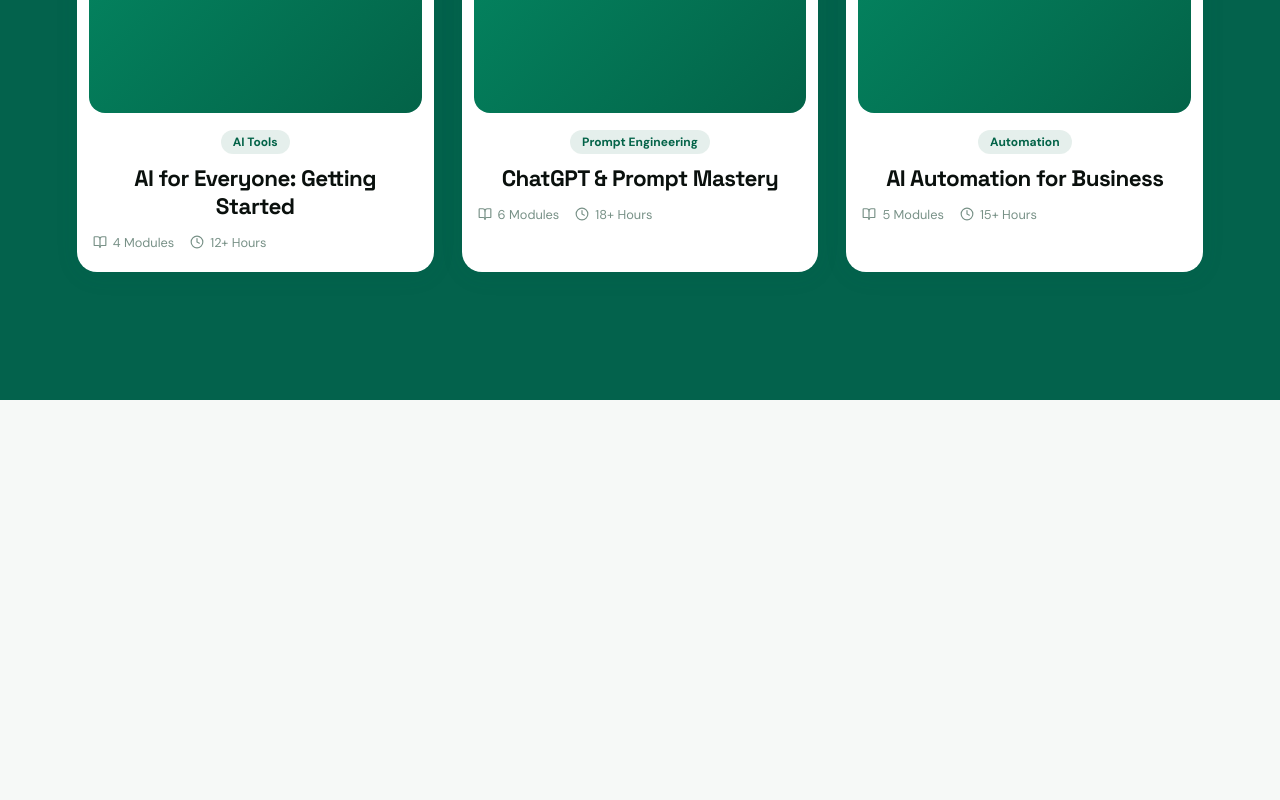
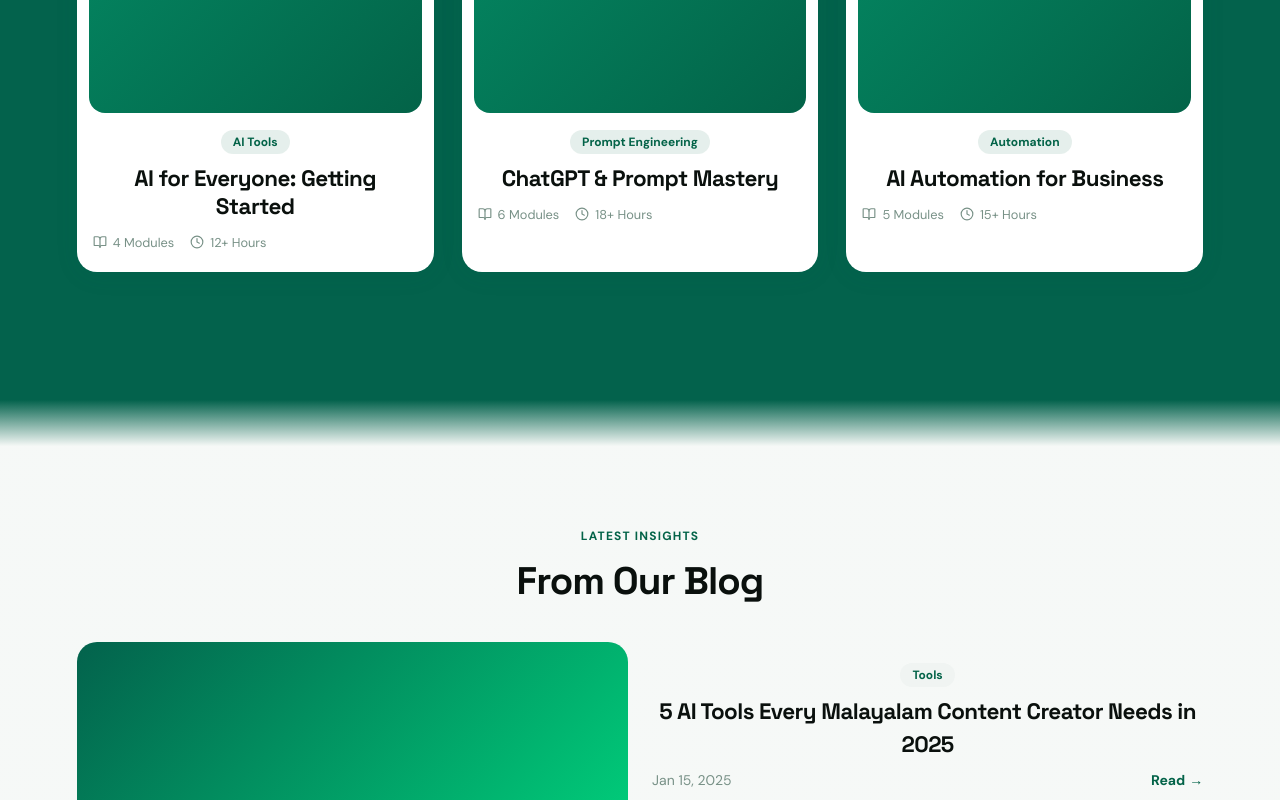
Before and after one commit to Elyst-AI-Git/elyst-ai-landing-page, a React (Vite) app: page / in a window 1280 px wide. Shown: the part 2000-2800 px from the top of the page. Before the commit the page ends 2400 px from the top, so only its background shows below. Built offline with nearby package versions, Linux system fonts and the light colour scheme.

Commit message:
feat: Add blog section

```diff
--- /dev/null
+++ b/src/components/Blog.jsx
@@ -0,0 +1,86 @@
+import { motion } from "framer-motion";
+
+const recentPosts = [
+  { category: "Tools", title: "5 AI Tools Every Malayalam Content Creator Needs in 2025", date: "Jan 15, 2025" },
+  { category: "Education", title: "What is Prompt Engineering? A Beginner's Guide", date: "Jan 8, 2025" },
+  { category: "Community", title: "How We Ran Kerala's First GenAI Cohort: AI Yathra 2.0", date: "Dec 28, 2024" },
+];
+
+const Blog = () => {
+  return (
+    <section
+      id="blog"
+      className="section-padding"
+      style={{
+        background: `linear-gradient(180deg, #03624C 0%, hsl(140 18% 97%) 5%, hsl(140 18% 97%) 100%)`,
+      }}
+    >
+      <div className="max-w-300 mx-auto">
+        <div className="mb-8">
+          <span className="font-body font-bold text-primary uppercase tracking-widest text-xs mb-2 block">
+            LATEST INSIGHTS
+          </span>
+          <h2 className="font-display font-bold text-h2 text-text-primary">From Our Blog</h2>
+        </div>
+
+      <div className="grid grid-cols-1 lg:grid-cols-[1fr_1fr] gap-6">
+          {/* Featured post */}
+          <motion.div
+            initial={{ opacity: 0, x: -24 }}
+            whileInView={{ opacity: 1, x: 0 }}
+            viewport={{ once: true }}
+            transition={{ duration: 0.6, ease: "easeOut" }}
+            className="rounded-card overflow-hidden bg-surface-muted"
+          >
+            <div
+              className="w-full aspect-video"
+              style={{ background: "linear-gradient(135deg, #03624c, #00df82)" }}
+            />
+            <div className="p-5">
+              <span className="inline-block font-body font-bold text-xs text-primary bg-background rounded-pill px-3 py-1 mb-2">
+                AI Education
+              </span>
+              <p className="font-body text-text-muted-custom text-xs mb-1">Feb 1, 2025</p>
+              <h3 className="font-display font-bold text-h3 text-text-primary mb-2 line-clamp-2">
+                How AI is Changing Education in Kerala: A Practical Guide for Students
+              </h3>
+              <p className="font-body text-sm text-text-secondary line-clamp-2 mb-3">
+                Discover how AI tools are transforming the learning experience for students across Kerala.
+              </p>
+              <a href="#" className="font-body font-bold text-sm text-primary hover:gap-3 transition-all duration-200 inline-flex items-center gap-2">
+                Read More <span>→</span>
+              </a>
+            </div>
+          </motion.div>
+
+          {/* Recent posts */}
+          <div className="flex flex-col">
+            {recentPosts.map((post, i) => (
+              <motion.div
+                key={i}
+                initial={{ opacity: 0, x: 24 }}
+                whileInView={{ opacity: 1, x: 0 }}
+                viewport={{ once: true }}
+                transition={{ delay: i * 0.1, duration: 0.6, ease: "easeOut" }}
+                className="py-5 border-b border-surface-muted last:border-b-0"
+              >
+                <span className="inline-block font-body font-bold text-xs text-primary bg-surface-muted rounded-pill px-3 py-1 mb-2">
+                  {post.category}
+                </span>
+                <h3 className="font-display font-bold text-h3 text-text-primary mb-2">{post.title}</h3>
+                <div className="flex items-center justify-between">
+                  <p className="font-body text-text-muted-custom text-sm">{post.date}</p>
+                  <a href="#" className="font-body font-bold text-sm text-primary hover:gap-2 transition-all inline-flex items-center gap-1">
+                    Read <span>→</span>
+                  </a>
+                </div>
+              </motion.div>
+            ))}
+          </div>
+        </div>
+      </div>
+    </section>
+  );
+};
+
+export default Blog;
--- a/src/pages/Home.jsx
+++ b/src/pages/Home.jsx
@@ -3,6 +3,7 @@
 import Hero from '../components/Hero.jsx'
 import About from '../components/About.jsx'
 import Courses from '../components/Courses.jsx'
+import Blog from '../components/Blog.jsx'
 
 const Home = () => {
   return (
@@ -11,6 +12,7 @@
         <Hero />
         <About />
         <Courses />
+        <Blog />
     </>
   )
 }
```
